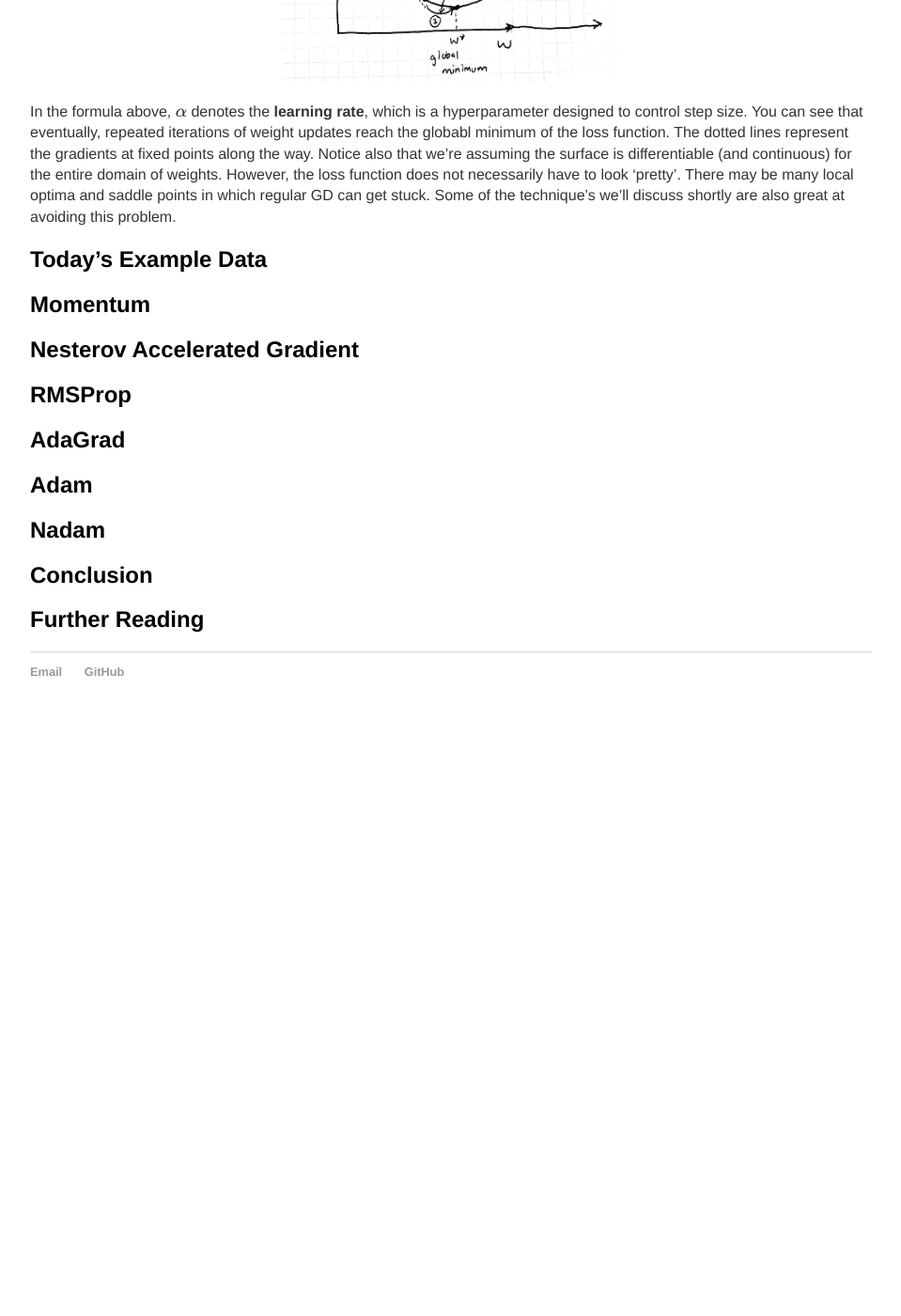
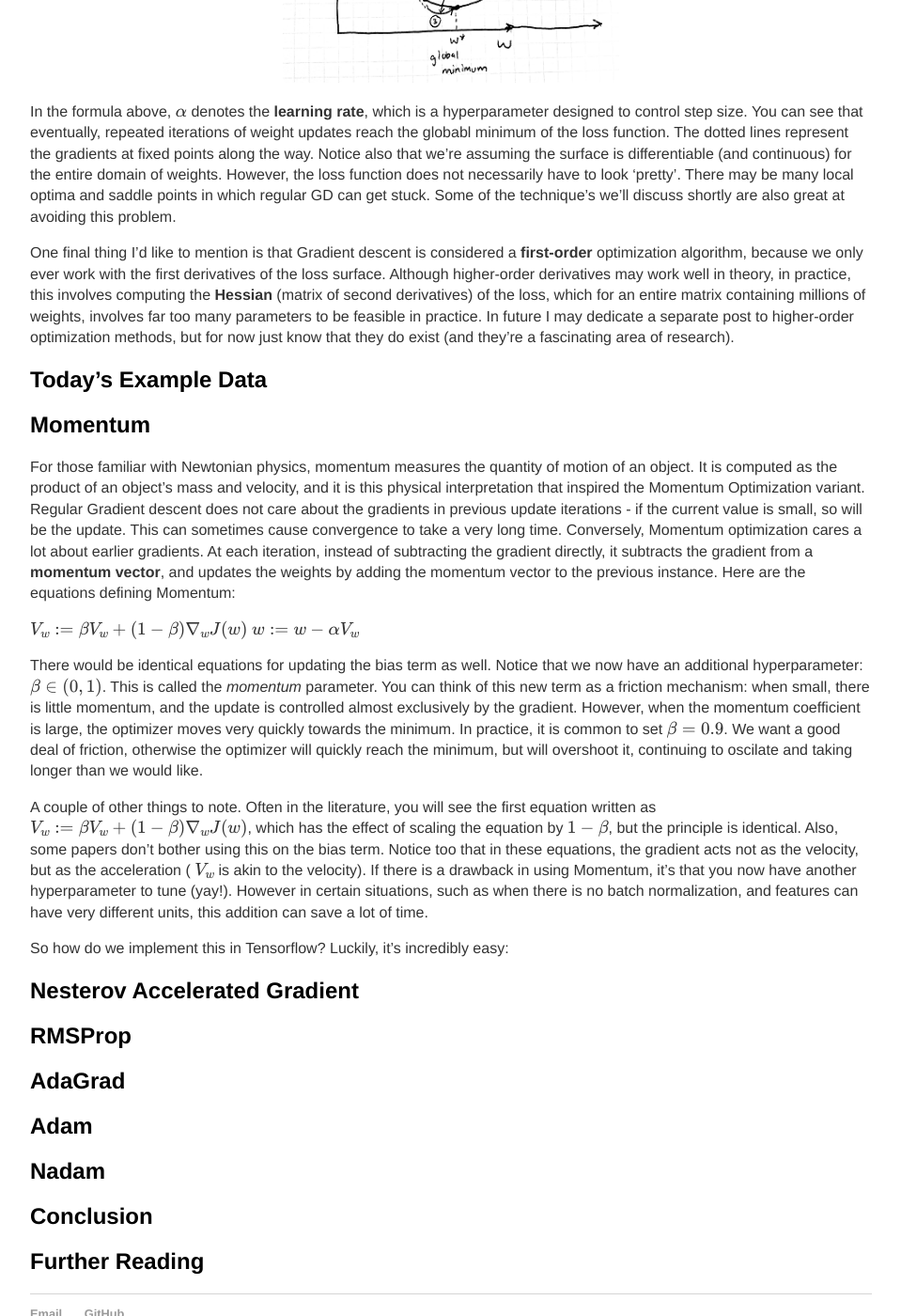
Before and after one commit to 12mre1/12mre1.github.io, a Jekyll site: the page built from _posts/2021-06-15-Optimizing-Deep-Neural-Nets-with-Tensorflow.md, in a window 1280 px wide and 1400 px high, scrolled down 1403 px. Shown: the whole window at 94% size, without its empty margins (160-1119 px from the left). Built offline with Jekyll 4.4.1, drawn with Linux system fonts in a browser that asks for light colours; formulas are drawn with MathJax 3; before the commit the page ends 2185 px from its top, so only the background shows below that.

Commit message:
update optimizers post

```diff
--- a/_posts/2021-06-15-Optimizing-Deep-Neural-Nets-with-Tensorflow.md
+++ b/_posts/2021-06-15-Optimizing-Deep-Neural-Nets-with-Tensorflow.md
@@ -36,9 +36,22 @@ Where \\( w \\) typically denotes the weight matrix. Doing this for a number of
 
 In the formula above, \\( \alpha \\) denotes the __learning rate__, which is a hyperparameter designed to control step size. You can see that eventually, repeated iterations of weight updates reach the globabl minimum of the loss function. The dotted lines represent the gradients at fixed points along the way. Notice also that we're assuming the surface is differentiable (and continuous) for the entire domain of weights. However, the loss function does not necessarily have to look 'pretty'. There may be many local optima and saddle points in which regular GD can get stuck. Some of the technique's we'll discuss shortly are also great at avoiding this problem.
 
+One final thing I'd like to mention is that Gradient descent is considered a __first-order__ optimization algorithm, because we only ever work with the first derivatives of the loss surface. Although higher-order derivatives may work well in theory, in practice, this involves computing the __Hessian__ (matrix of second derivatives) of the loss, which for an entire matrix containing millions of weights, involves far too many parameters to be feasible in practice. In future I may dedicate a separate post to higher-order optimization methods, but for now just know that they do exist (and they're a fascinating area of research).
+
 ## Today's Example Data
 
 ## Momentum
+
+For those familiar with Newtonian physics, momentum measures the quantity of motion of an object. It is computed as the product of an object's mass and velocity, and it is this physical interpretation that inspired the Momentum Optimization variant. Regular Gradient descent does not care about the gradients in previous update iterations - if the current value is small, so will be the update. This can sometimes cause convergence to take a very long time. Conversely, Momentum optimization cares a lot about earlier gradients. At each iteration, instead of subtracting the gradient directly, it subtracts the gradient from a __momentum vector__, and updates the weights by adding the momentum vector to the previous instance. Here are the equations defining Momentum:
+
+$$ V_{w} := \beta V_{w} + (1 - \beta) \nabla_{w} J(w) $$
+$$ w := w - \alpha V_{w} $$
+
+There would be identical equations for updating the bias term as well. Notice that we now have an additional hyperparameter: \\( \beta \in (0,1) \\). This is called the _momentum_ parameter. You can think of this new term as a friction mechanism: when small, there is little momentum, and the update is controlled almost exclusively by the gradient. However, when the momentum coefficient is large, the optimizer moves very quickly towards the minimum. In practice, it is common to set \\( \beta = 0.9 \\). We want a good deal of friction, otherwise the optimizer will quickly reach the minimum, but will overshoot it, continuing to oscilate and taking longer than we would like.
+
+A couple of other things to note. Often in the literature, you will see the first equation written as \\( V_{w} := \beta V_{w} + (1 - \beta) \nabla_{w} J(w) \\), which has the effect of scaling the equation by \\( 1 - \beta \\), but the principle is identical. Also, some papers don't bother using this on the bias term. Notice too that in these equations, the gradient acts not as the velocity, but as the acceleration ( \\( V_{w} \\) is akin to the velocity). If there is a drawback in using Momentum, it's that you now have another hyperparameter to tune (yay!). However in certain situations, such as when there is no batch normalization, and features can have very different units, this addition can save a lot of time.
+
+So how do we implement this in Tensorflow? Luckily, it's incredibly easy:
 
 ## Nesterov Accelerated Gradient
 
```
